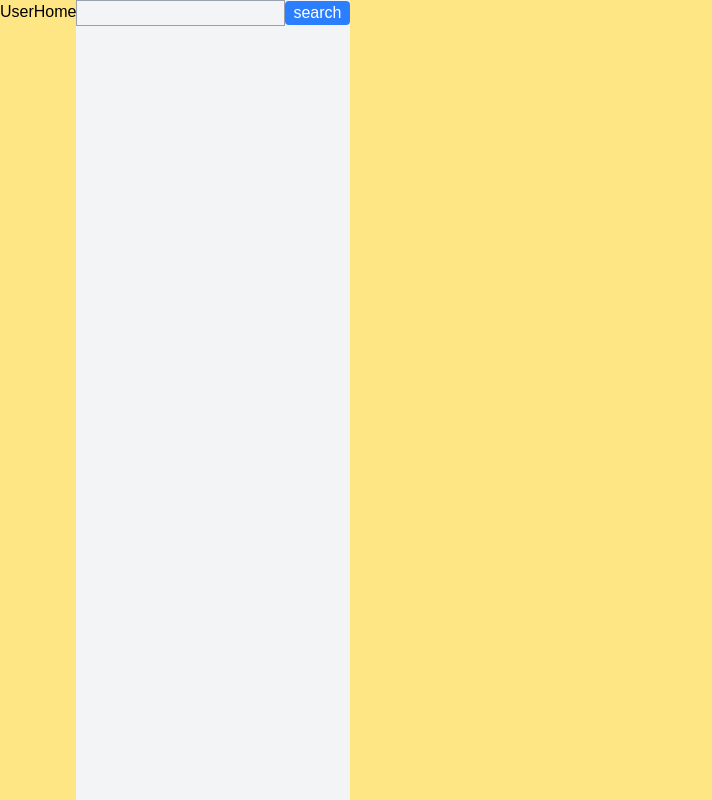
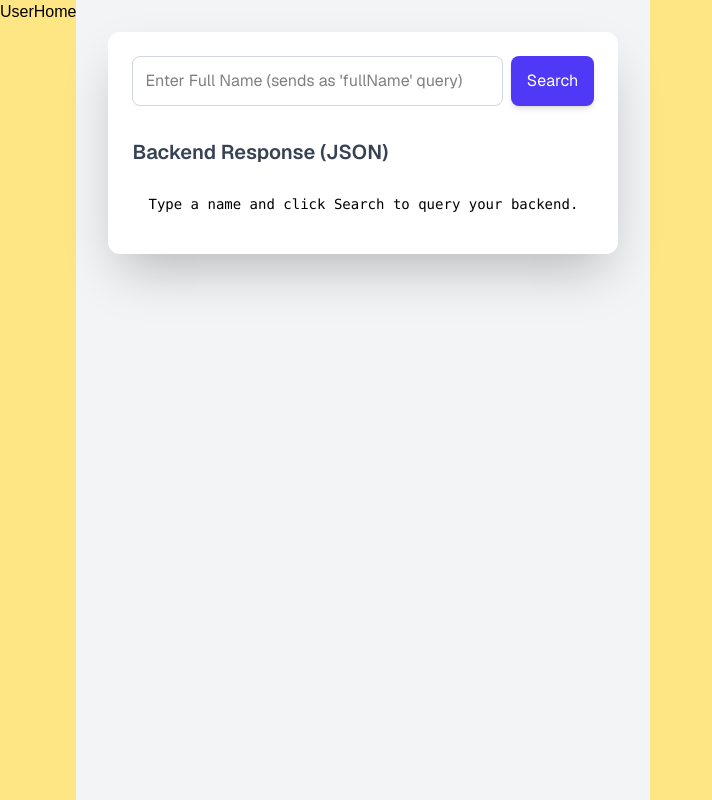
Before and after one commit to adityaspaudel/iTalk, a Next.js app in the folder client/: page /1 in a window 1280 px wide. Shown: the whole page, without its empty margins (0-712 px from the left). Built offline with nearby package versions, Linux system fonts and the light colour scheme; no server answers.

Commit message:
user search added in frontend

```diff
--- a/client/src/app/[userId]/page.js
+++ b/client/src/app/[userId]/page.js
@@ -24,6 +24,67 @@ const UserHome = () => {
     fetchAllUsers();
   }, [fetchAllUsers]);
 
+  const BACKEND_URL = "http://localhost:8000/user/userSearchByName";
+
+  const [searchTerm, setSearchTerm] = useState("");
+
+  const [searchResult, setSearchResult] = useState(null);
+  const [isLoading, setIsLoading] = useState(false);
+  const [error, setError] = useState(null);
+
+  const handleSearch = async () => {
+    const term = searchTerm.trim();
+
+    if (term === "") {
+      setSearchResult({ message: "Please type a name to search." });
+      return;
+    }
+
+    setIsLoading(true);
+    setError(null);
+    setSearchResult(null);
+
+    const fullBackendUrl = `${BACKEND_URL}?fullName=${encodeURIComponent(
+      term
+    )}`;
+
+    try {
+      const response = await fetch(fullBackendUrl);
+      const data = await response.json();
+
+      if (!response.ok) {
+        throw new Error(
+          data.message ||
+            `Backend request failed with status ${response.status}`
+        );
+      }
+
+      if (data.users && data.users.length > 0) {
+        setSearchResult({
+          status: "success",
+          resultsCount: data.results,
+          users: data.users,
+          note: "Successfully fetched real data from backend.",
+        });
+      } else if (data.message) {
+        setSearchResult({ message: data.message });
+      } else if (data.error) {
+        setError(`Backend Error: ${data.error}`);
+      } else {
+        // Handle case where no users are found
+        setSearchResult({
+          message: "No users found matching the search term.",
+        });
+      }
+    } catch (err) {
+      setError(
+        `Connection Error: ${err.message}. Ensure your backend is running at ${BACKEND_URL}`
+      );
+    } finally {
+      setIsLoading(false);
+    }
+  };
+
 
 
   return (
@@ -32,15 +93,63 @@ const UserHome = () => {
       {/* {userId} */}
       {/* {JSON.stringify(allUsers)} */}
       {/* user search  */}
-      <div className="bg-gray-100">
-        <input
-          className="border border-gray-400"
-          type="text"
-          name="searchName"
-        />
-        <button className="bg-blue-500 hover:bg-blue-600 text-white rounded-sm px-2 cursor-pointer">
-          search
-        </button>
+
+      <div className="flex flex-col items-center justify-start min-h-screen bg-gray-100 p-8 font-sans">
+        <div className="bg-white p-6 rounded-xl shadow-2xl max-w-lg w-full">
+
+
+          {/* Search Input and Button */}
+          <div className="mb-8 flex space-x-2">
+            <input
+              className="grow p-3 border border-gray-300 rounded-lg focus:ring-indigo-500 focus:border-indigo-500"
+              type="text"
+              placeholder="Enter Full Name (sends as 'fullName' query)"
+              value={searchTerm}
+              onChange={(e) => setSearchTerm(e.target.value)}
+              onKeyDown={(e) => {
+                if (e.key === "Enter") handleSearch();
+              }}
+            />
+            <button
+              onClick={handleSearch}
+              disabled={isLoading}
+              className={`rounded-lg px-4 py-3 cursor-pointer transition duration-150 shadow-md ${
+                isLoading
+                  ? "bg-gray-400"
+                  : "bg-indigo-600 hover:bg-indigo-700 text-white"
+              }`}
+            >
+              {isLoading ? "Searching..." : "Search"}
+            </button>
+          </div>
+
+          <h2 className="text-xl font-semibold text-gray-700 mb-3">
+            Backend Response (JSON)
+          </h2>
+
+          {/* Display Error Message */}
+          {error && (
+            <div className="p-4 mb-4 bg-red-100 text-red-800 rounded-md">
+              {error}
+            </div>
+          )}
+
+          {/* Display Loading State */}
+          {isLoading && (
+            <div className="p-4 mb-4 bg-yellow-100 text-yellow-800 rounded-md">
+              Fetching data from backend...
+            </div>
+          )}
+
+          {/* Display Results */}
+          <div className="p-4  rounded-md overflow-x-auto text-sm">
+            <pre>
+              {searchResult
+                ? JSON.stringify(searchResult, null, 2)
+                : "Type a name and click Search to query your backend."}
+            </pre>
+          </div>
+        </div>
       </div>
     </main>
   );
```
